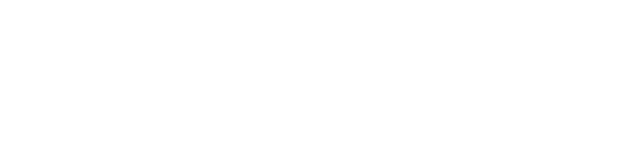
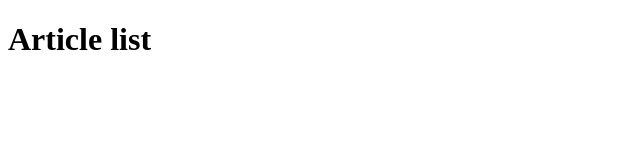
Before and after one commit to YusupovJ/git, a plain HTML site: page article.html in a window 1280 px wide. Shown: the whole page, without its empty margins (0-640 px from the left). Drawn offline with Linux system fonts and the light colour scheme.

Commit message:
changed article page

```diff
--- a/article.html
+++ b/article.html
@@ -6,5 +6,7 @@
 		<meta name="viewport" content="width=device-width, initial-scale=1.0" />
 		<title>Article Page</title>
 	</head>
-	<body></body>
+	<body>
+		<h1>Article list</h1>
+	</body>
 </html>
```
